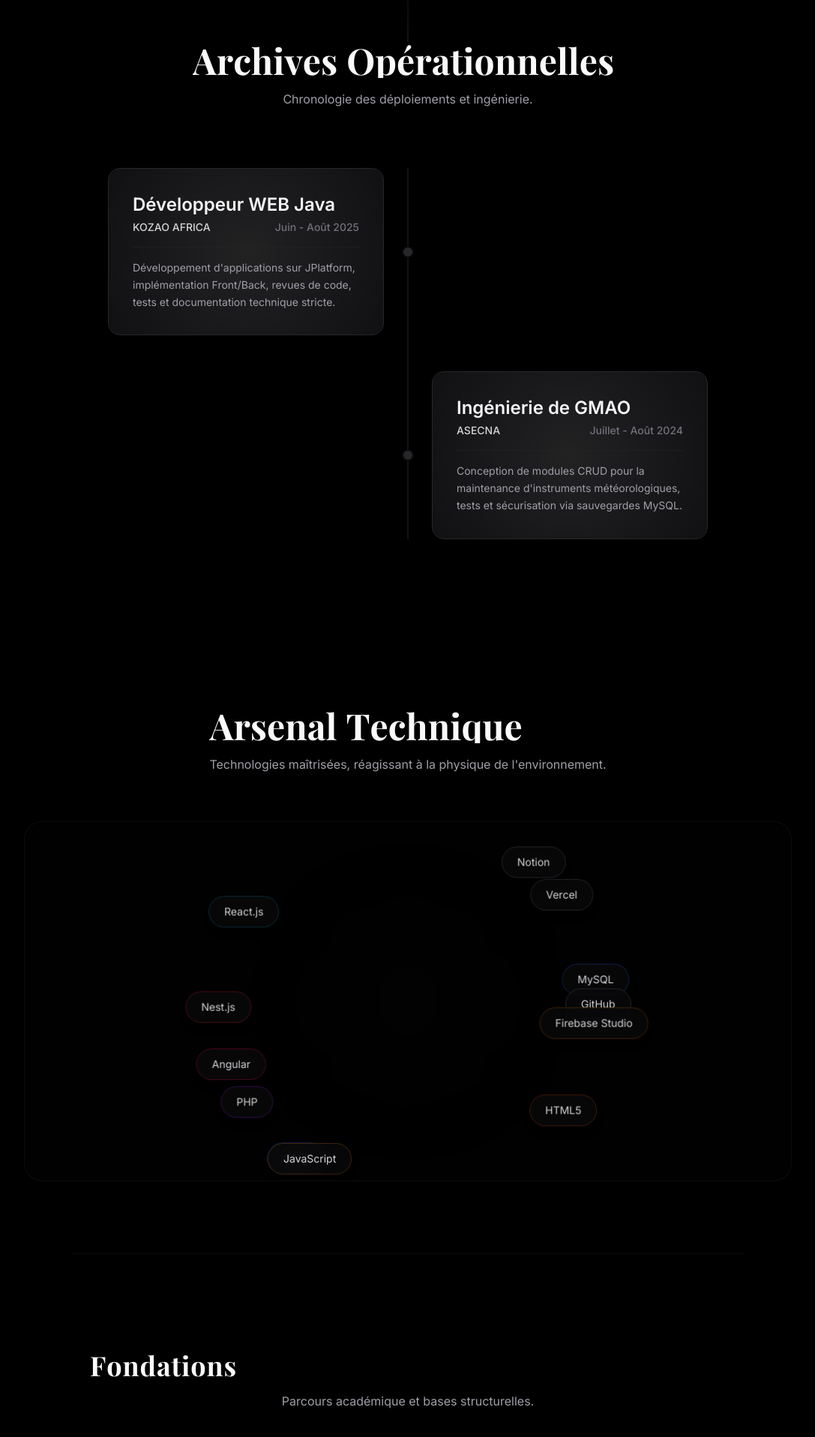
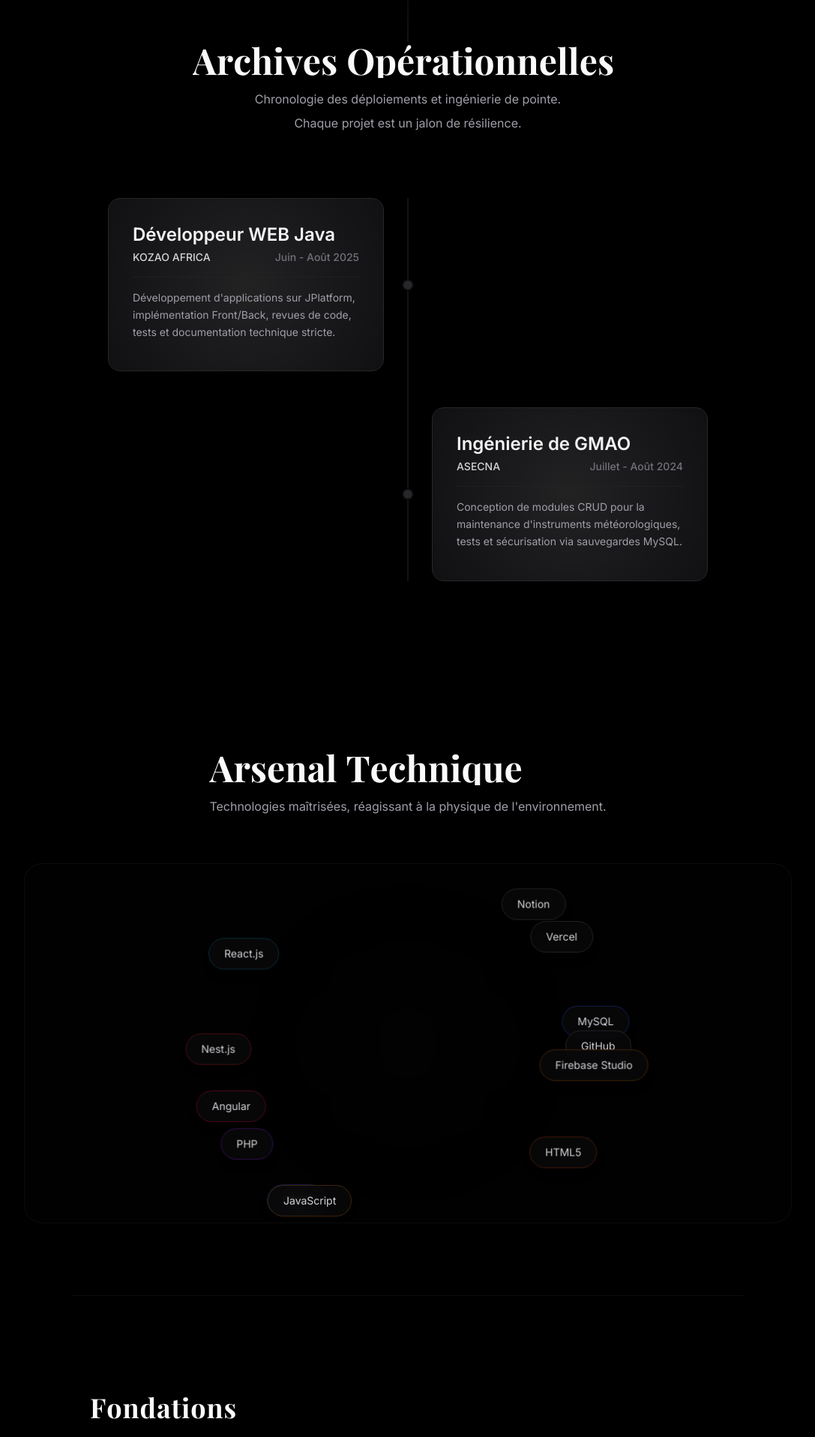
Before and after one commit to Shine831/the-best-of-mr-shine, a Next.js app: page / in a window 1280 px wide. Shown: the part 872-2788 px from the top of the page at 75% size, without its empty margins (96-1183 px from the left). Built offline with nearby package versions, Linux system fonts and the light colour scheme; a web font is replaced by a local one.

Commit message:
Final Cinematic Polish: Smooth Scroll, Section Reveals, and Emerging Text

```diff
--- a/package.json
+++ b/package.json
@@ -12,6 +12,7 @@
     "clsx": "^2.1.1",
     "firebase": "^12.10.0",
     "framer-motion": "^12.35.1",
+    "lenis": "^1.3.18",
     "lucide-react": "^0.577.0",
     "next": "16.1.6",
     "react": "19.2.3",
--- a/src/app/layout.tsx
+++ b/src/app/layout.tsx
@@ -2,6 +2,7 @@ import type { Metadata, Viewport } from "next";
 import { Playfair_Display, Inter } from "next/font/google";
 import AmbientLight from "@/components/AmbientLight";
 import GrainOverlay from "@/components/GrainOverlay";
+import SmoothScroll from "@/components/SmoothScroll";
 import "./globals.css";
 
 const playfair = Playfair_Display({
@@ -140,11 +141,13 @@ export default function RootLayout({
           ></iframe>
         </noscript>
         {/* End GTM (noscript) */}
-        <GrainOverlay />
-        <AmbientLight />
-        <div className="relative z-10">
-          {children}
-        </div>
+        <SmoothScroll>
+          <GrainOverlay />
+          <AmbientLight />
+          <div className="relative z-10">
+            {children}
+          </div>
+        </SmoothScroll>
       </body>
     </html>
   );
--- a/src/components/Education.tsx
+++ b/src/components/Education.tsx
@@ -3,18 +3,23 @@
 import { motion } from "framer-motion";
 import { GraduationCap, Award } from "lucide-react";
 import StaggeredText from "./StaggeredText";
+import EmergingText from "./EmergingText";
 
 export default function Education() {
   return (
     <section className="relative py-32 px-6 max-w-4xl mx-auto border-t border-zinc-900/50">
       <motion.div
-        initial={{ opacity: 0, y: 20 }}
-        whileInView={{ opacity: 1, y: 0 }}
+        initial={{ opacity: 0, scale: 0.9, filter: "blur(20px)" }}
+        whileInView={{ opacity: 1, scale: 1, filter: "blur(0px)" }}
         viewport={{ once: true }}
+        transition={{ duration: 1.2, ease: [0.22, 1, 0.36, 1] }}
         className="mb-16 text-center space-y-4"
       >
         <StaggeredText text="Fondations" className="font-serif text-4xl text-zinc-50 font-bold tracking-wide justify-center" />
-        <p className="font-sans text-zinc-400">Parcours académique et bases structurelles.</p>
+        <EmergingText
+          text="Parcours académique et bases structurelles. L'origine de la précision logicielle."
+          className="font-sans text-zinc-400"
+        />
       </motion.div>
 
       <div className="space-y-12">
--- /dev/null
+++ b/src/components/EmergingText.tsx
@@ -0,0 +1,61 @@
+"use client";
+
+import { motion } from "framer-motion";
+
+interface EmergingTextProps {
+  text: string;
+  className?: string;
+  delay?: number;
+}
+
+export default function EmergingText({ text, className = "", delay = 0 }: EmergingTextProps) {
+  // Split text by lines or manually if specific breaks are needed
+  // For simplicity and "birth" effect, we split by sentences or logical breaks if none provided
+  const lines = text.split(". ").map((line, i, arr) => (i < arr.length - 1 ? line + "." : line));
+
+  const containerVariants = {
+    hidden: { opacity: 0 },
+    visible: {
+      opacity: 1,
+      transition: {
+        staggerChildren: 0.1, // User requested 0.1s delay between lines
+        delayChildren: delay,
+      },
+    },
+  };
+
+  const lineVariants = {
+    hidden: {
+      opacity: 0,
+      filter: "blur(12px)",
+      y: 20,
+      scale: 0.95
+    },
+    visible: {
+      opacity: 1,
+      filter: "blur(0px)",
+      y: 0,
+      scale: 1,
+      transition: {
+        duration: 1,
+        ease: [0.22, 1, 0.36, 1] as const, // Cinematic ease
+      }
+    },
+  };
+
+  return (
+    <motion.div
+      variants={containerVariants}
+      initial="hidden"
+      whileInView="visible"
+      viewport={{ once: true, margin: "-100px" }}
+      className={className}
+    >
+      {lines.map((line, index) => (
+        <motion.p key={index} variants={lineVariants} className="mb-2">
+          {line}
+        </motion.p>
+      ))}
+    </motion.div>
+  );
+}
--- a/src/components/Experience.tsx
+++ b/src/components/Experience.tsx
@@ -3,6 +3,7 @@
 import { motion, useMotionTemplate, useMotionValue, useSpring, useTransform } from "framer-motion";
 import { useRef } from "react";
 import StaggeredText from "./StaggeredText";
+import EmergingText from "./EmergingText";
 
 const experiences = [
   {
@@ -91,13 +92,17 @@ export default function Experience() {
       <div className="absolute top-0 left-1/2 -translate-x-1/2 w-px h-32 bg-gradient-to-b from-transparent to-zinc-800" />
 
       <motion.div
-        initial={{ opacity: 0, y: 20 }}
-        whileInView={{ opacity: 1, y: 0 }}
+        initial={{ opacity: 0, scale: 0.9, filter: "blur(20px)" }}
+        whileInView={{ opacity: 1, scale: 1, filter: "blur(0px)" }}
         viewport={{ once: true, margin: "-100px" }}
+        transition={{ duration: 1.2, ease: [0.22, 1, 0.36, 1] }}
         className="mb-20 text-center space-y-4"
       >
         <StaggeredText text="Archives Opérationnelles" className="font-serif text-4xl md:text-5xl text-zinc-50 font-bold justify-center" />
-        <p className="font-sans text-zinc-400">Chronologie des déploiements et ingénierie.</p>
+        <EmergingText
+          text="Chronologie des déploiements et ingénierie de pointe. Chaque projet est un jalon de résilience."
+          className="font-sans text-zinc-400"
+        />
       </motion.div>
 
       <div className="flex flex-col gap-12 relative w-full items-center">
@@ -126,9 +131,9 @@ export default function Experience() {
                       <span className="text-zinc-500">{exp.period}</span>
                     </div>
                   </div>
-                  <p className="font-sans text-zinc-400 text-sm leading-relaxed border-t border-zinc-800/50 pt-4">
-                    {exp.description}
-                  </p>
+                  <div className="font-sans text-zinc-400 text-sm leading-relaxed border-t border-zinc-800/50 pt-4">
+                    <EmergingText text={exp.description} />
+                  </div>
                 </div>
               </ReflectionCard>
             </div>
--- /dev/null
+++ b/src/components/SmoothScroll.tsx
@@ -0,0 +1,29 @@
+"use client";
+
+import { useEffect, ReactNode } from "react";
+import Lenis from "lenis";
+
+export default function SmoothScroll({ children }: { children: ReactNode }) {
+  useEffect(() => {
+    const lenis = new Lenis({
+      duration: 1.2,
+      easing: (t) => Math.min(1, 1.001 - Math.pow(2, -10 * t)),
+      lerp: 0.1,
+      wheelMultiplier: 1,
+      touchMultiplier: 2,
+    });
+
+    function raf(time: number) {
+      lenis.raf(time);
+      requestAnimationFrame(raf);
+    }
+
+    requestAnimationFrame(raf);
+
+    return () => {
+      lenis.destroy();
+    };
+  }, []);
+
+  return <>{children}</>;
+}
```
Also changed, not shown: 1 other file (tests, documents, lock files or other folders).
